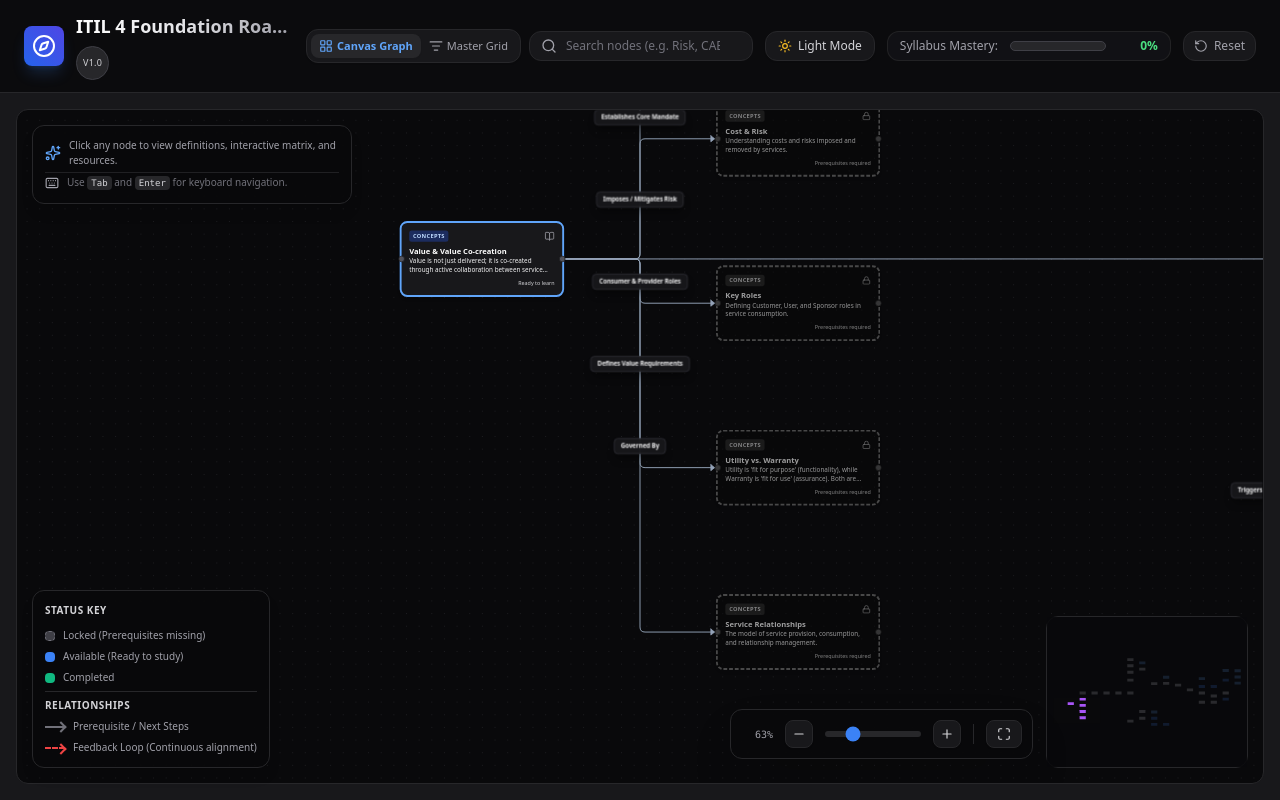
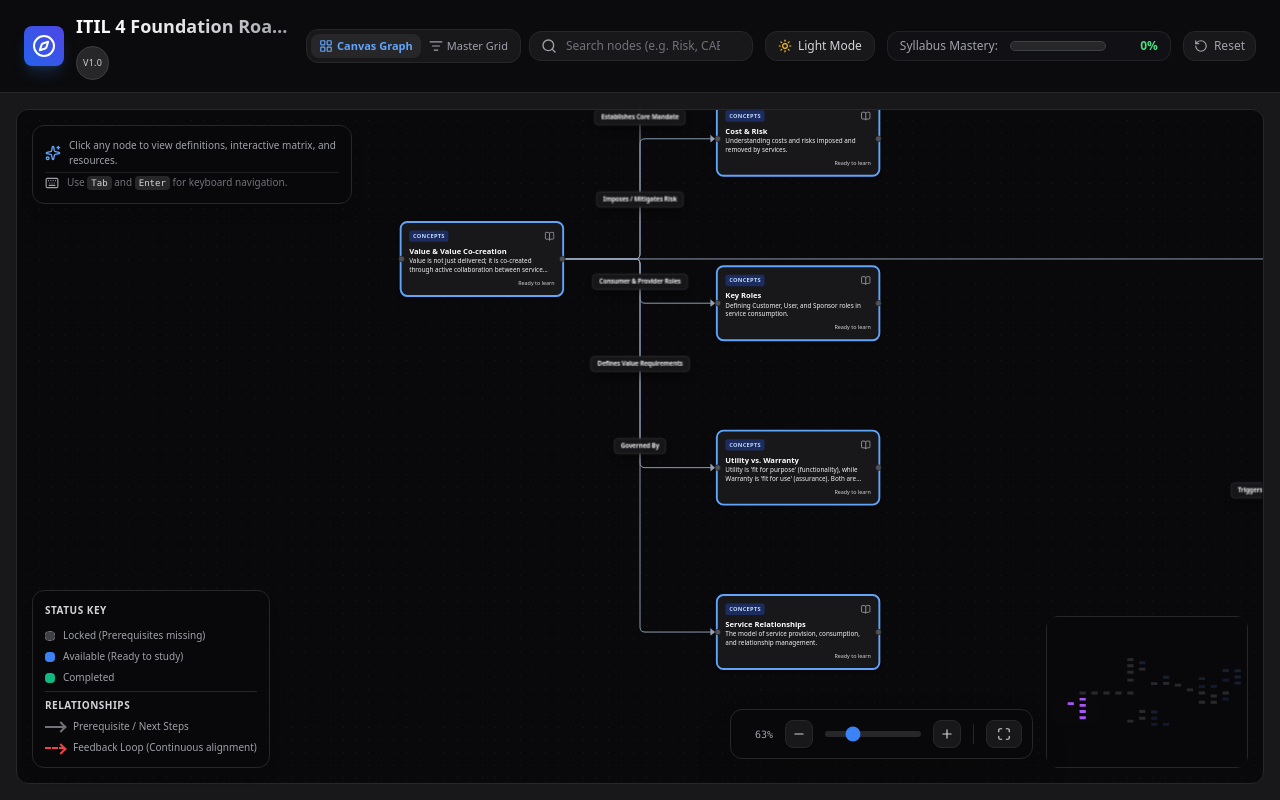
Before and after one commit to murad-1999/ITIL-intro, a Next.js app: page / in a window 1280 px wide. Built offline with nearby package versions, Linux system fonts and the light colour scheme.

Commit message:
Remove card locking; replace prerequisite blockages with friendly tag mentions

```diff
--- a/src/components/drawer/NodeDetailSheet.tsx
+++ b/src/components/drawer/NodeDetailSheet.tsx
@@ -7,7 +7,6 @@
   X,
   CheckCircle,
   ExternalLink,
-  Lock,
   FileText,
   BookOpen,
   PlayCircle,
@@ -165,14 +164,12 @@
 
   const status = getNodeStatus(node.id, node.prerequisites, completedNodeIds);
   const isCompleted = status === 'completed';
-  const isLocked = status === 'locked';
 
-  // Get unmet prerequisites list
-  const unmetPrereqs = node.prerequisites
-    .filter(prereqId => !completedNodeIds.includes(prereqId))
-    .map(prereqId => {
+  // Get all prerequisites list
+  const prereqs = node.prerequisites.map(prereqId => {
     const prereqNode = rawRoadmapData.nodes.find(n => n.id === prereqId);
-      return { id: prereqId, title: prereqNode?.title || prereqId };
+    const completed = completedNodeIds.includes(prereqId);
+    return { id: prereqId, title: prereqNode?.title || prereqId, completed };
   });
 
   const getResourceIcon = (type: string) => {
@@ -232,27 +229,31 @@
         {/* Drawer Scrollable Content */}
         <div className="flex-1 overflow-y-auto p-6 space-y-6">
 
-          {/* Prerequisite Alert Panel */}
-          {isLocked && (
-            <div className="p-4 rounded-xl border border-red-200 dark:border-red-900/60 bg-red-50 dark:bg-red-950/20 text-red-800 dark:text-red-300 flex items-start gap-3">
-              <Lock className="w-5 h-5 text-red-600 dark:text-red-400 shrink-0 mt-0.5" />
+          {/* Prerequisite Mention Panel */}
+          {prereqs.length > 0 && (
+            <div className="p-4 rounded-xl border border-blue-200 dark:border-blue-900/60 bg-blue-50/50 dark:bg-blue-950/10 text-slate-800 dark:text-zinc-300 flex items-start gap-3">
+              <BookOpen className="w-5 h-5 text-blue-600 dark:text-blue-400 shrink-0 mt-0.5" />
               <div>
-                <h4 className="text-xs font-bold uppercase tracking-wider text-red-700 dark:text-red-400">Topic Locked</h4>
-                <p className="text-xs text-red-700 dark:text-red-200/80 leading-relaxed mt-1">
-                  Complete the following prerequisites on the roadmap before marking this topic as completed:
+                <h4 className="text-xs font-bold uppercase tracking-wider text-blue-700 dark:text-blue-400">Suggested Prerequisites</h4>
+                <p className="text-xs text-slate-600 dark:text-zinc-400 leading-relaxed mt-1">
+                  This topic builds on the following syllabus items:
                 </p>
-                <ul className="list-disc list-inside mt-2 text-xs space-y-1 pl-1">
-                  {unmetPrereqs.map(prereq => (
-                    <li key={prereq.id}>
+                <div className="flex flex-wrap gap-2 mt-2">
+                  {prereqs.map(prereq => (
                     <button
+                      key={prereq.id}
                       onClick={() => setSelectedNode(prereq.id)}
-                        className="underline hover:text-red-950 dark:hover:text-red-100 font-medium text-left"
+                      className={twMerge(
+                        "text-[11px] px-2.5 py-1 rounded-lg border transition-all font-medium",
+                        prereq.completed
+                          ? "bg-emerald-50/80 dark:bg-green-950/20 border-emerald-300 dark:border-green-800 text-emerald-800 dark:text-green-300"
+                          : "bg-white dark:bg-zinc-900 border-slate-200 dark:border-zinc-800 text-slate-700 dark:text-zinc-300 hover:border-slate-300 dark:hover:border-zinc-700"
+                      )}
                     >
-                        {prereq.title}
+                      {prereq.title} {prereq.completed ? '✓' : ''}
                     </button>
-                    </li>
                   ))}
-                </ul>
+                </div>
               </div>
             </div>
           )}
@@ -359,20 +360,17 @@
         <div className="p-5 border-t border-slate-200 dark:border-zinc-800 bg-white dark:bg-zinc-950 flex flex-col gap-3">
           <button
             onClick={() => toggleNodeCompletion(node.id)}
-            disabled={isLocked}
             className={twMerge(
               clsx(
                 "w-full flex items-center justify-center gap-2 py-3 rounded-xl text-sm font-semibold border transition-all duration-200",
                 isCompleted
                   ? "bg-emerald-50 dark:bg-green-600/20 text-emerald-700 dark:text-green-400 border-emerald-400 dark:border-green-500 hover:bg-emerald-100 dark:hover:bg-green-600/30"
-                  : isLocked
-                    ? "bg-slate-100 dark:bg-zinc-900 text-slate-400 dark:text-zinc-600 border-slate-200 dark:border-zinc-800 cursor-not-allowed"
                   : "bg-gradient-to-r from-blue-600 to-indigo-600 text-white border-transparent hover:shadow-lg hover:shadow-blue-500/20"
               )
             )}
           >
             <CheckCircle className={`w-4 h-4 ${isCompleted ? 'fill-current text-emerald-600 dark:text-green-500' : ''}`} />
-            {isCompleted ? 'Mark as Incomplete' : isLocked ? 'Prerequisites Required' : 'Mark as Completed'}
+            {isCompleted ? 'Mark as Incomplete' : 'Mark as Completed'}
           </button>
 
           <button
--- a/src/components/graph/CustomNode.tsx
+++ b/src/components/graph/CustomNode.tsx
@@ -11,8 +11,7 @@
   Activity,
   Eye,
   Shield,
-  CheckCircle2,
-  Lock
+  CheckCircle2
 } from 'lucide-react';
 import { clsx } from 'clsx';
 import { twMerge } from 'tailwind-merge';
@@ -80,10 +79,8 @@
       onKeyDown={handleKeyDown}
       className={twMerge(
         clsx(
-          "w-[260px] h-[120px] p-3 rounded-xl border-[3px] bg-white dark:bg-zinc-900 text-zinc-900 dark:text-zinc-100 flex flex-col justify-between shadow-md relative group select-none transition-all duration-200 outline-none focus:ring-2 focus:ring-blue-400 focus:ring-offset-2 dark:focus:ring-offset-zinc-950 border-slate-500 dark:border-zinc-400",
+          "w-[260px] h-[120px] p-3 rounded-xl border-[3px] bg-white dark:bg-zinc-900 text-zinc-900 dark:text-zinc-100 flex flex-col justify-between shadow-md relative group select-none transition-all duration-200 outline-none focus:ring-2 focus:ring-blue-400 focus:ring-offset-2 dark:focus:ring-offset-zinc-950 border-slate-500 dark:border-zinc-400 border-blue-600 dark:border-blue-400 hover:scale-105 cursor-pointer",
           {
-            "opacity-60 border-dashed border-slate-400 dark:border-zinc-500 bg-zinc-50 dark:bg-zinc-950/90 grayscale": nodeStatus === 'locked',
-            "border-blue-600 dark:border-blue-400 hover:scale-105 cursor-pointer": nodeStatus === 'available',
             "border-green-600 dark:border-green-500 bg-green-50/20 dark:bg-green-950/20 cursor-pointer": nodeStatus === 'completed',
           },
           {
@@ -107,11 +104,11 @@
       <div className="flex items-center justify-between w-full">
         <span
           className={twMerge(
-            clsx("text-[9px] font-bold px-1.5 py-0.5 rounded tracking-wider uppercase flex items-center gap-1", {
-              "bg-slate-100 text-slate-600 dark:bg-zinc-800 dark:text-zinc-300": nodeStatus === 'locked',
-              "bg-blue-100 text-blue-800 dark:bg-blue-900/60 dark:text-blue-200": nodeStatus === 'available',
-              "bg-emerald-100 text-emerald-800 dark:bg-emerald-900/60 dark:text-emerald-200": nodeStatus === 'completed',
-            })
+            clsx("text-[9px] font-bold px-1.5 py-0.5 rounded tracking-wider uppercase flex items-center gap-1",
+              nodeStatus === 'completed'
+                ? "bg-emerald-100 text-emerald-800 dark:bg-emerald-900/60 dark:text-emerald-200"
+                : "bg-blue-100 text-blue-800 dark:bg-blue-900/60 dark:text-blue-200"
+            )
           )}
         >
           {getCategoryLabel(node.category)}
@@ -120,8 +117,6 @@
         <div className="text-slate-400 dark:text-zinc-400">
           {nodeStatus === 'completed' ? (
             <CheckCircle2 className="w-4 h-4 text-emerald-600 dark:text-emerald-400" />
-          ) : nodeStatus === 'locked' ? (
-            <Lock className="w-3.5 h-3.5" />
           ) : (
             getCategoryIcon(node.category)
           )}
@@ -139,7 +134,7 @@
 
       <div className="flex items-center justify-between text-[8.5px] font-medium text-slate-600 dark:text-zinc-300">
         <span />
-        <span>{nodeStatus === 'locked' ? 'Prerequisites required' : nodeStatus === 'available' ? 'Ready to learn' : 'Completed'}</span>
+        <span>{nodeStatus === 'completed' ? 'Completed' : 'Ready to learn'}</span>
       </div>
     </div>
   );
--- a/src/store/useRoadmapStore.ts
+++ b/src/store/useRoadmapStore.ts
@@ -1,7 +1,7 @@
 import { create } from 'zustand';
 import { persist, createJSONStorage } from 'zustand/middleware';
 
-export type NodeProgressStatus = 'completed' | 'available' | 'locked';
+export type NodeProgressStatus = 'completed' | 'available';
 
 export type ThemeMode = 'dark' | 'light';
 
@@ -74,6 +74,5 @@
   if (completedNodeIds.includes(nodeId)) {
     return 'completed';
   }
-  const hasUnmetPrereq = prerequisites.some((prereqId) => !completedNodeIds.includes(prereqId));
-  return hasUnmetPrereq ? 'locked' : 'available';
+  return 'available';
 };
```
Also changed, not shown: src/components/grid/MasterGridView.tsx (+5 -12 lines). Lines whose indentation alone changed are shown as unchanged.
